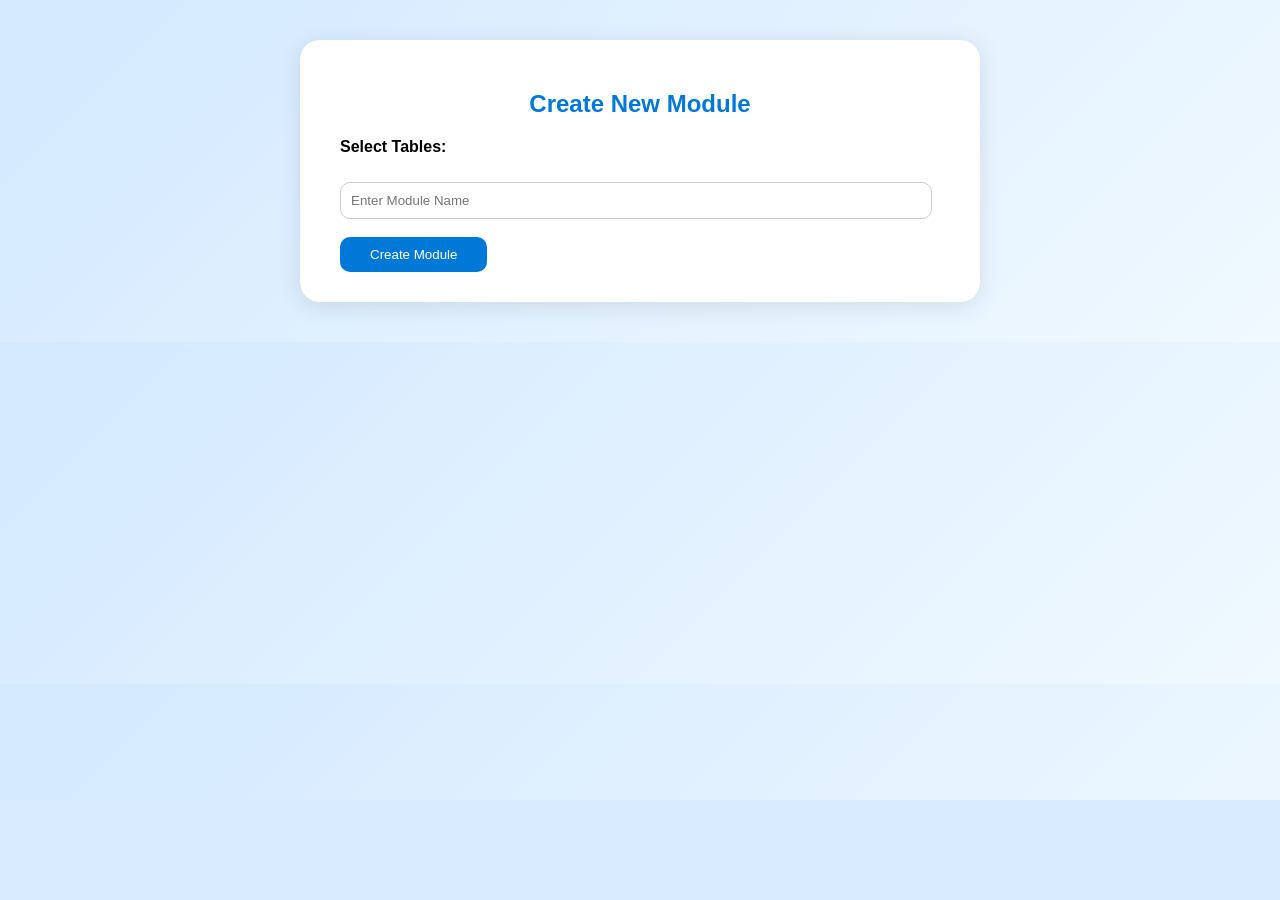
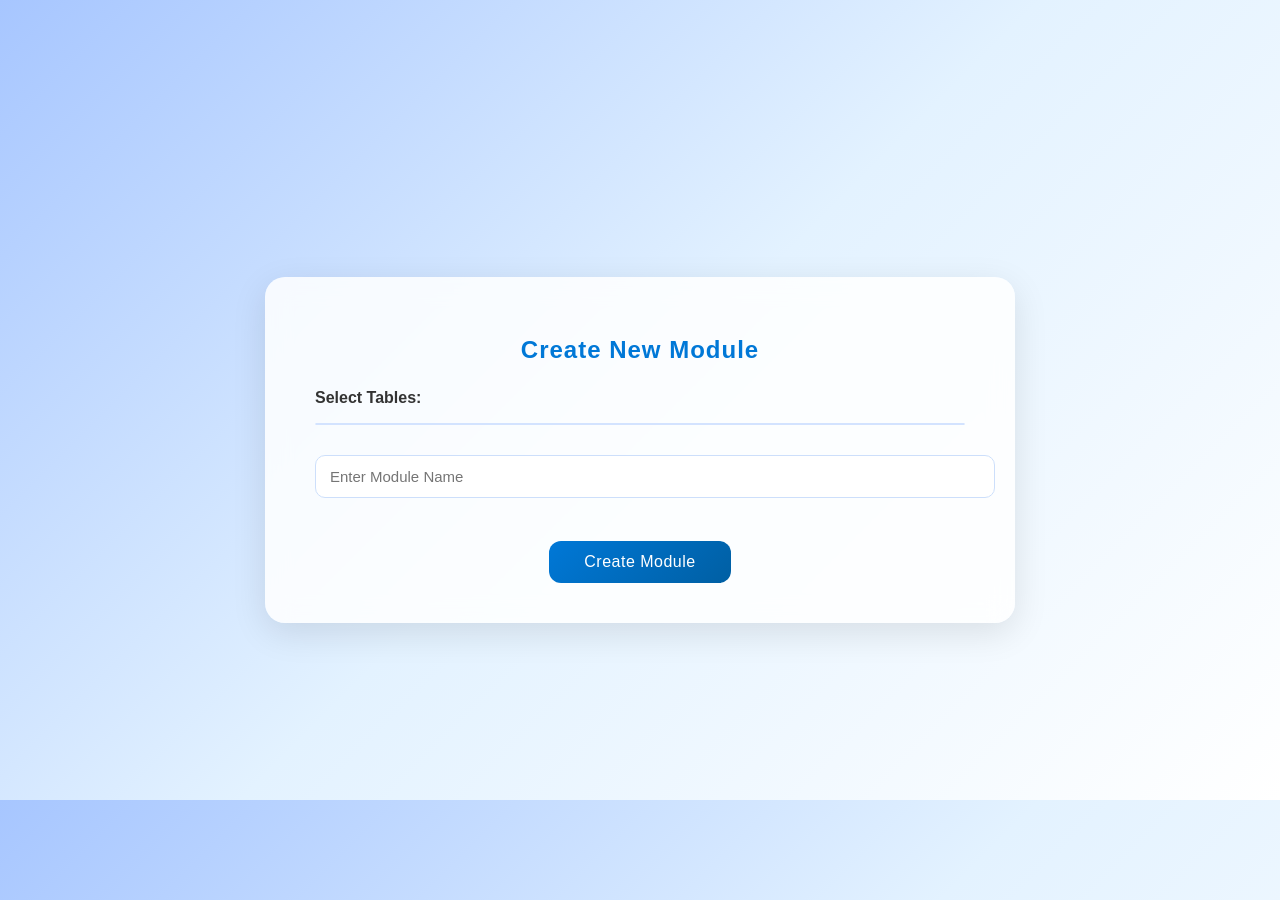
Before and after one commit to gkdpdf/django-app_Text_to_Sql, a Django app: template pgadmin/templates/new_module.html in a window 1280 px wide. Before the commit the page ends 800 px from the top, so only its background shows below. Run offline with Django 5.2, Linux system fonts and the light colour scheme; the template is opened without the code that fills it, so the values that code supplies are empty.

```diff
--- a/pgadmin/templates/new_module.html
+++ b/pgadmin/templates/new_module.html
@@ -5,43 +5,136 @@
     <meta name="viewport" content="width=device-width, initial-scale=1.0">
     <title>Create Module - PostgreSQL Viewer</title>
     <style>
+        /* General styling */
         body {
             font-family: 'Poppins', sans-serif;
-            background: linear-gradient(135deg, #d3e9ff, #f0f9ff);
+            background: linear-gradient(135deg, #a7c6ff, #e3f2ff, #ffffff);
+            background-attachment: fixed;
             margin: 0;
-            padding: 40px;
+            padding: 50px 20px;
+            display: flex;
+            justify-content: center;
+            align-items: center;
+            min-height: 100vh;
         }
+
+        /* Card container */
         .container {
-            background: white;
-            padding: 30px 40px;
+            background: rgba(255, 255, 255, 0.85);
+            backdrop-filter: blur(12px);
             border-radius: 20px;
-            box-shadow: 0 4px 25px rgba(0,0,0,0.1);
-            max-width: 600px;
-            margin: auto;
+            box-shadow: 0 10px 35px rgba(0, 0, 0, 0.1);
+            padding: 40px 50px;
+            width: 100%;
+            max-width: 650px;
+            animation: fadeIn 0.8s ease-in-out;
         }
+
+        /* Animation */
+        @keyframes fadeIn {
+            from { opacity: 0; transform: translateY(20px); }
+            to { opacity: 1; transform: translateY(0); }
+        }
+
+        /* Header */
         h2 {
             color: #0078d7;
             text-align: center;
+            margin-bottom: 25px;
+            font-weight: 600;
+            letter-spacing: 1px;
         }
+
+        /* Checkbox list */
+        ul {
+            list-style: none;
+            padding: 0;
+            margin-bottom: 20px;
+            max-height: 220px;
+            overflow-y: auto;
+            border: 1px solid #d3e3ff;
+            border-radius: 10px;
+            background: #f8fbff;
+            box-shadow: inset 0 0 10px rgba(0,0,0,0.05);
+        }
+
+        li {
+            padding: 10px 15px;
+            display: flex;
+            align-items: center;
+            border-bottom: 1px solid #eef4ff;
+            transition: 0.2s ease;
+        }
+
+        li:last-child { border-bottom: none; }
+
+        li:hover {
+            background: #eef6ff;
+            transform: translateX(3px);
+        }
+
+        /* Custom checkbox */
+        input[type="checkbox"] {
+            accent-color: #0078d7;
+            transform: scale(1.2);
+            margin-right: 10px;
+            cursor: pointer;
+        }
+
+        /* Input field */
         input[type="text"] {
-            width: 95%;
-            padding: 10px;
+            width: 100%;
+            padding: 12px 14px;
             margin-top: 10px;
             border-radius: 10px;
-            border: 1px solid #ccc;
+            border: 1px solid #cddffb;
+            outline: none;
+            transition: 0.3s;
+            font-size: 15px;
         }
+
+        input[type="text"]:focus {
+            border-color: #0078d7;
+            box-shadow: 0 0 10px rgba(0, 120, 215, 0.2);
+        }
+
+        /* Button */
         button {
-            background: #0078d7;
+            background: linear-gradient(135deg, #0078d7, #005fa3);
             color: white;
-            padding: 10px 30px;
+            padding: 12px 35px;
             border: none;
+            border-radius: 12px;
+            cursor: pointer;
+            transition: all 0.3s ease;
+            display: block;
+            margin: 25px auto 0;
+            font-size: 16px;
+            font-weight: 500;
+            letter-spacing: 0.5px;
+        }
+
+        button:hover {
+            background: linear-gradient(135deg, #006dcc, #004d8c);
+            transform: scale(1.03);
+            box-shadow: 0 6px 15px rgba(0, 120, 215, 0.3);
+        }
+
+        label {
+            font-weight: 600;
+            color: #333;
+            display: block;
+            margin-bottom: 10px;
+        }
+
+        /* Scrollbar styling */
+        ul::-webkit-scrollbar {
+            width: 6px;
+        }
+        ul::-webkit-scrollbar-thumb {
+            background: #b9d4f5;
             border-radius: 10px;
-            cursor: pointer;
-            transition: 0.3s;
         }
-        button:hover { background: #005fa3; }
-        ul { list-style: none; padding-left: 0; }
-        li { margin-bottom: 5px; }
     </style>
 </head>
 <body>
@@ -52,7 +145,10 @@
             <label><strong>Select Tables:</strong></label>
             <ul>
                 {% for table in tables %}
-                    <li><input type="checkbox" name="selected_tables" value="{{ table }}"> {{ table }}</li>
+                    <li>
+                        <input type="checkbox" name="selected_tables" value="{{ table }}">
+                        {{ table }}
+                    </li>
                 {% endfor %}
             </ul>
 
```
